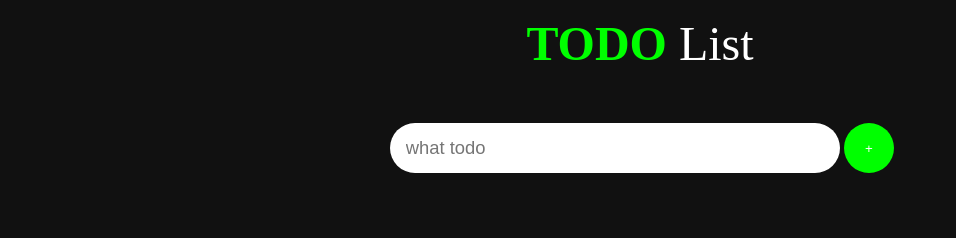
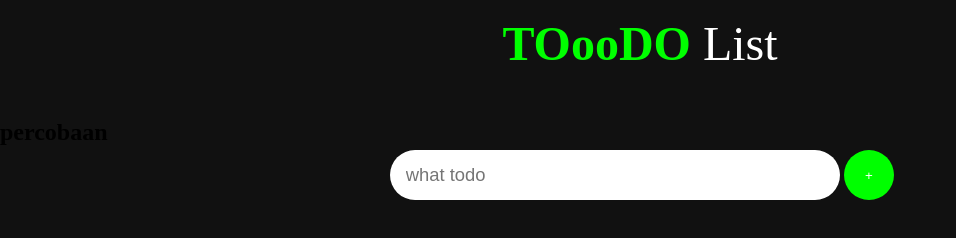
Before and after one commit to feriteja/SimpletodoApps, a plain HTML site: page index.html in a window 1280 px wide. Shown: the whole page, without its empty margins (0-956 px from the left). Drawn offline with Linux system fonts and the light colour scheme.

Commit message:
add new line and change todo word

```diff
--- a/index.html
+++ b/index.html
@@ -11,7 +11,8 @@
 </head>
 
 <body>
-    <h1><span class="styling">TODO</span> List</h1>
+    <h1><span class="styling">TOooDO</span> List</h1>
+    <h2>percobaan</h2>
     <div class="input_div">
         <input type="text" class="input" placeholder="what todo">
         <button class="addButton">+</button>
```
